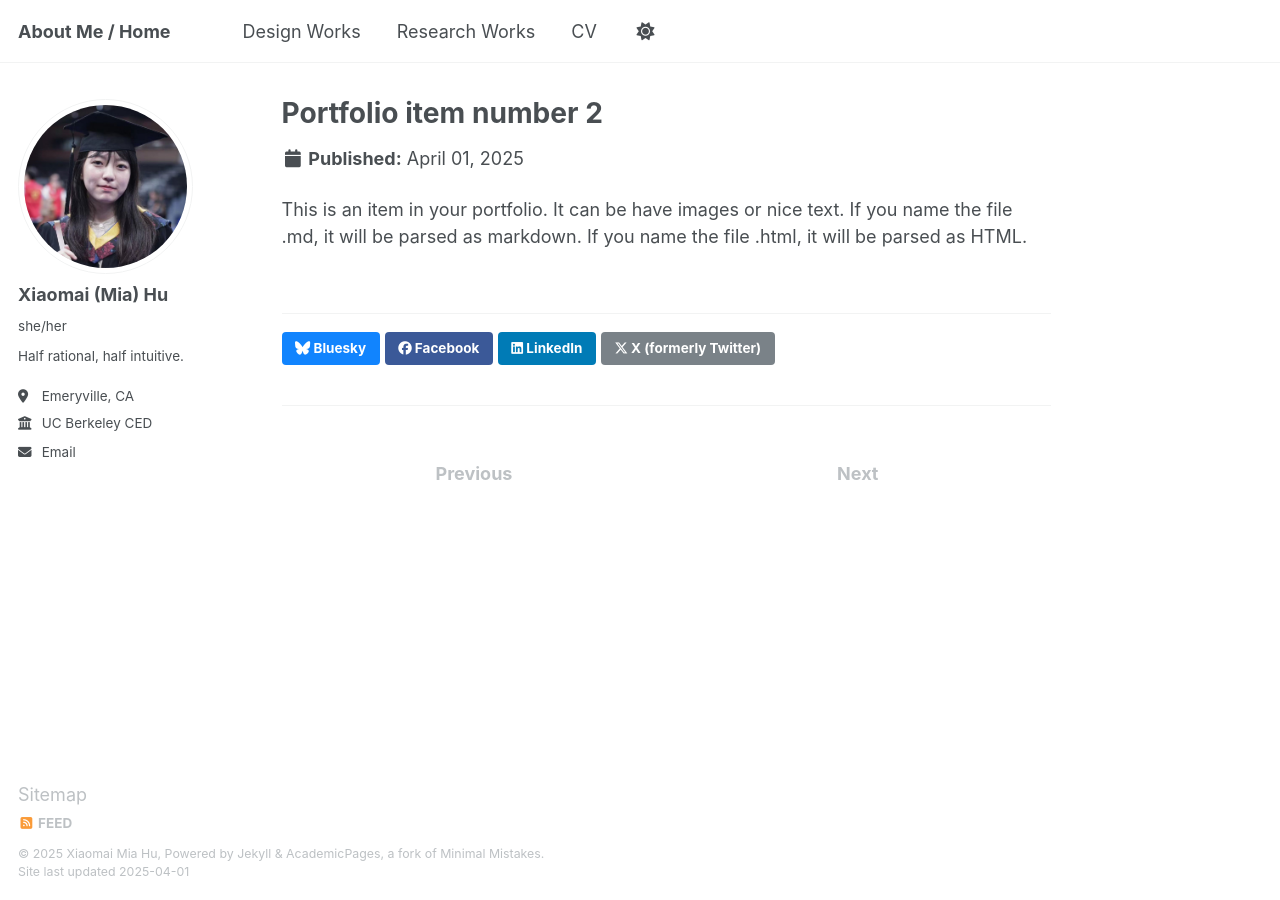
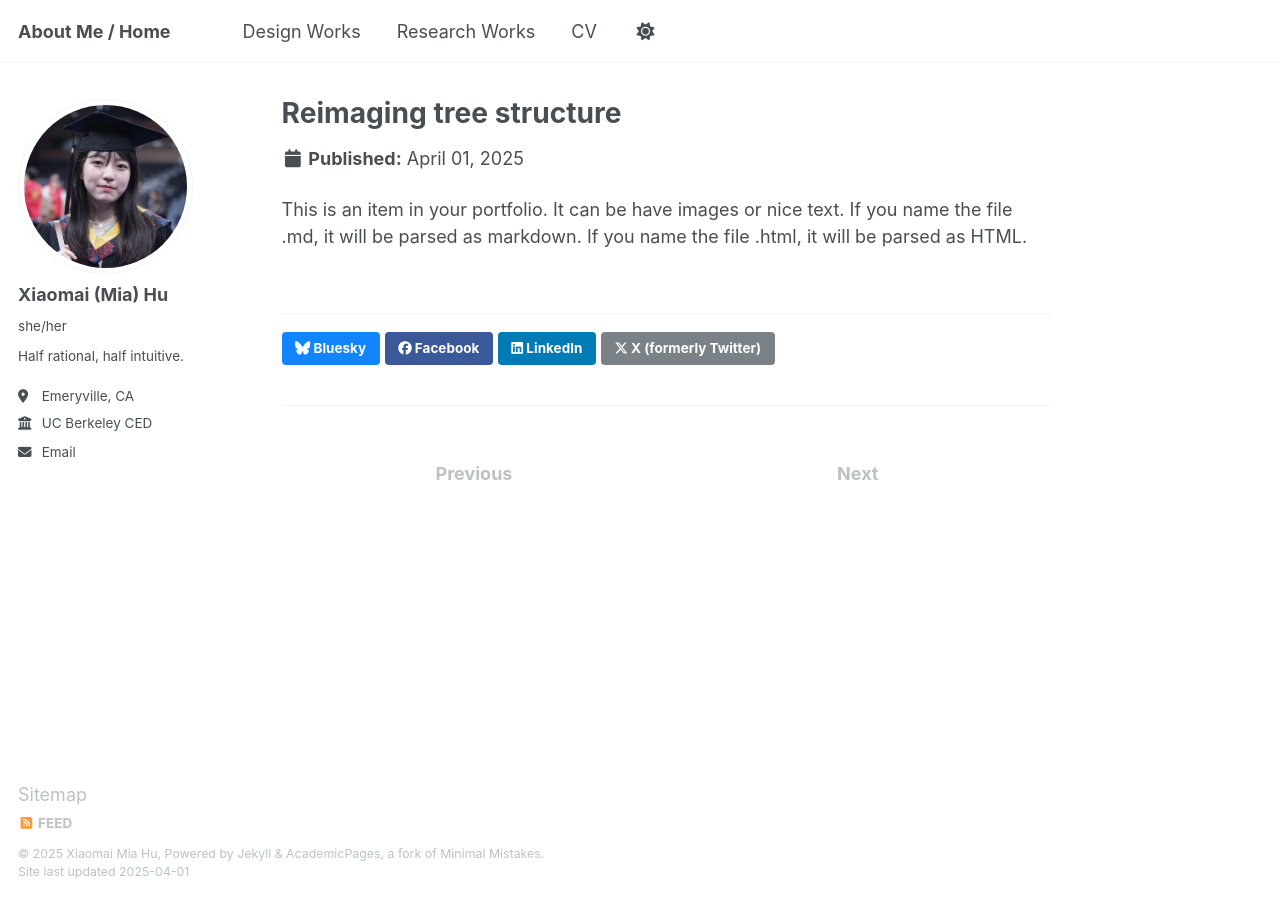
Before and after one commit to XiaomaiHu/mia_portfolio, a Jekyll site: the page built from _portfolio/portfolio-2.html, in a window 1280 px wide. Built offline with Jekyll 4.4.1, drawn with Linux system fonts in a browser that asks for light colours.

Commit message:
portfolio2

```diff
--- a/_portfolio/portfolio-2.html
+++ b/_portfolio/portfolio-2.html
@@ -1,6 +1,6 @@
 ---
-title: "Portfolio item number 2"
-excerpt: "Short description of portfolio item number 2 <br/><img src='/images/500x300.png'>"
+title: "Reimaging tree structure"
+excerpt: "Robotic Printing Clay Formwork FOR Concrete Casting<br/><img src='/images/ResearchWorks/3Dprinting.JPG'>"
 collection: portfolio
 ---
 
```
Also changed, not shown: images/ResearchWorks/3Dprinting.JPG (added).
